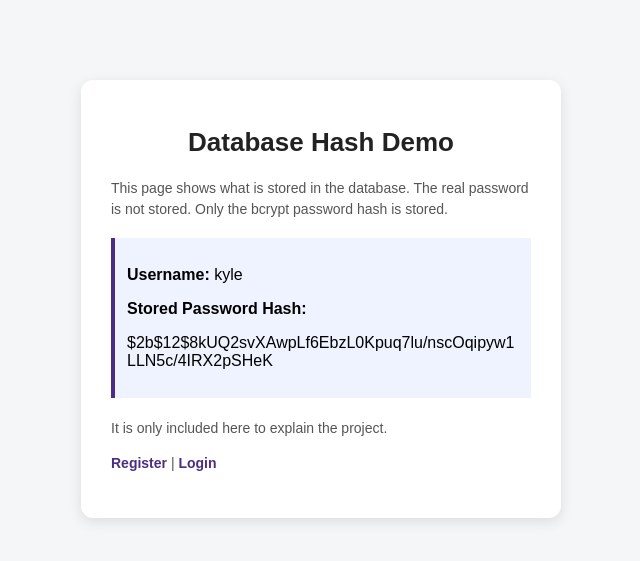
After one commit to kylejjh/NYU_CS3943_Password-Hashing-Authentication-Demo, a Flask app: page /demo in a window 1280 px wide. The commit adds this page. Shown: the top 561 px of the page, without its empty margins (319-959 px from the left). Run offline with Flask 3, Linux system fonts and the light colour scheme; data comes from the database, SQL or seed files in the repository.

Commit message:
add a demo feature

```diff
--- a/app.py
+++ b/app.py
@@ -101,6 +101,15 @@ def dashboard(username):
     return render_template("dashboard.html", username=username)
 
 
+@app.route("/demo")
+def demo():
+    conn = get_db_connection()
+    users = conn.execute("SELECT username, password_hash FROM users").fetchall()
+    conn.close()
+
+    return render_template("demo.html", users=users)
+
+
 if __name__ == "__main__":
     init_db()
     app.run(debug=True)
--- a/static/style.css
+++ b/static/style.css
@@ -36,6 +36,7 @@ input {
     margin-bottom: 18px;
     border: 1px solid #ccc;
     border-radius: 6px;
+    box-sizing: border-box;
 }
 
 button {
--- a/templates/dashboard.html
+++ b/templates/dashboard.html
@@ -24,6 +24,10 @@
             </p>
 
             <p>
+                <a href="/demo">View Stored Password Hash Demo</a>
+            </p>
+
+            <p>
                 <a href="/login">Back to Login</a>
             </p>
         </div>
--- /dev/null
+++ b/templates/demo.html
@@ -0,0 +1,45 @@
+<!DOCTYPE html>
+<html>
+<head>
+    <title>Hash Demo</title>
+    <link rel="stylesheet" href="/static/style.css">
+</head>
+<body>
+    <div class="container">
+        <h1>Database Hash Demo</h1>
+
+        <div class="info">
+            <p>
+                This page shows what is stored in the database.
+                The real password is not stored.
+                Only the bcrypt password hash is stored.
+            </p>
+        </div>
+
+        {% if users %}
+            {% for user in users %}
+                <div class="message">
+                    <p><strong>Username:</strong> {{ user["username"] }}</p>
+                    <p><strong>Stored Password Hash:</strong></p>
+                    <p style="word-break: break-all;">{{ user["password_hash"] }}</p>
+                </div>
+            {% endfor %}
+        {% else %}
+            <div class="message">
+                No users registered yet.
+            </div>
+        {% endif %}
+
+        <div class="info">
+            <p>
+                It is only included here to explain the project.
+            </p>
+
+            <p>
+                <a href="/register">Register</a> |
+                <a href="/login">Login</a>
+            </p>
+        </div>
+    </div>
+</body>
+</html>
--- a/templates/login.html
+++ b/templates/login.html
@@ -33,6 +33,10 @@
                 Need an account?
                 <a href="/register">Go to Register</a>
             </p>
+
+            <p>
+                <a href="/demo">View Stored Password Hash Demo</a>
+            </p>
         </div>
     </div>
 </body>
--- a/templates/register.html
+++ b/templates/register.html
@@ -33,6 +33,10 @@
                 Already have an account?
                 <a href="/login">Go to Login</a>
             </p>
+
+            <p>
+                <a href="/demo">View Stored Password Hash Demo</a>
+            </p>
         </div>
     </div>
 </body>
```
